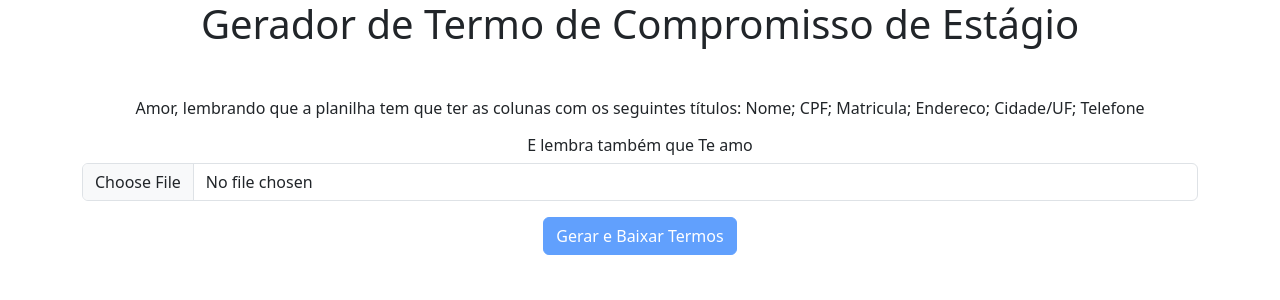
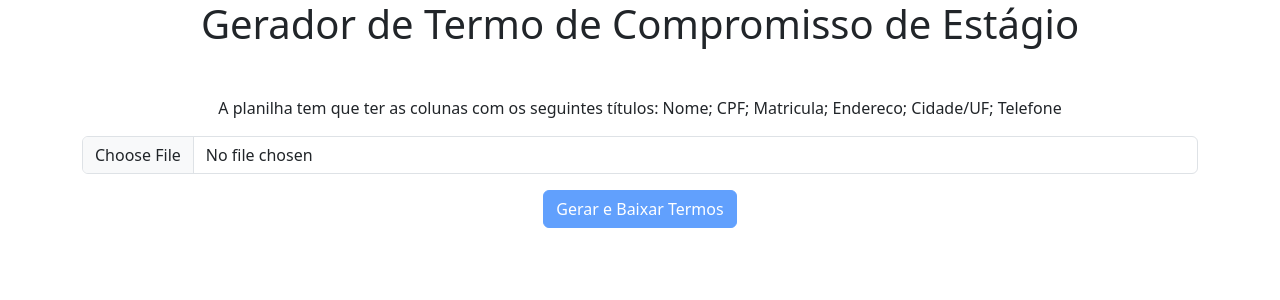
Before and after one commit to michaelferreir12345678/frontend_termos_crutac, a React (Create React App) app: page / in a window 1280 px wide. Shown: the top 300 px of the page. Built offline with nearby package versions, Linux system fonts and the light colour scheme.

Commit message:
alteração

```diff
--- a/src/components/UploadFile.js
+++ b/src/components/UploadFile.js
@@ -49,11 +49,9 @@ function UploadPage() {
   return (
     <div className="container mt-5">
       <p>
-        Amor, lembrando que a planilha tem que ter as colunas com os seguintes
-        títulos: Nome; CPF; Matricula; Endereco; Cidade/UF; Telefone
+        A planilha tem que ter as colunas com os seguintes
+        títulos: Nome;  CPF;  Matricula;  Endereco;  Cidade/UF;  Telefone
       </p>
-      <h6>E lembra também que Te amo</h6>
-
       <div className="mb-3">
         <input type="file" className="form-control" onChange={handleFileChange} />
       </div>
```
